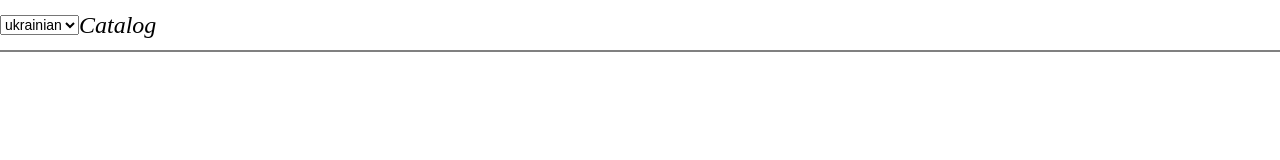
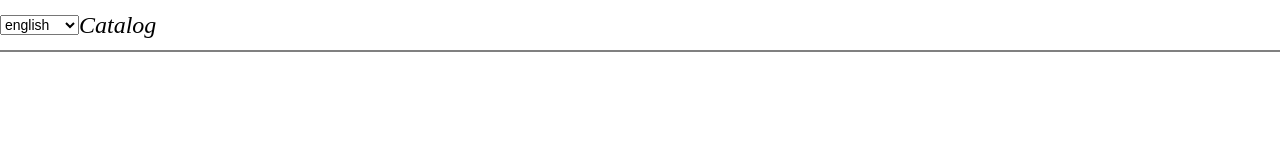
Before and after one commit to TyraelS/ReactShop, a React app: page / in a window 1280 px wide. Shown: the top 160 px of the page. Built offline with nearby package versions, Linux system fonts and the light colour scheme.

Commit message:
Added Catalog Page

```diff
--- a/src/components/App/App.jsx
+++ b/src/components/App/App.jsx
@@ -1,17 +1,24 @@
 import React from 'react';
-import PropTypes from 'prop-types';
+import { BrowserRouter, Switch, Route } from 'react-router-dom';
 
-import Header from '../Header';
+import Catalog from '../pages/Catalog';
+import Basket from '../pages/Basket';
+import Order from '../pages/Order';
+import ThankYou from '../pages/ThankYou';
 
 const displayName = 'App';
 
-const propTypes = {
-  language: PropTypes.string.isRequired
-};
-
-export default function App({ language }) {
-  return <Header page="catalog" language={language} />;
+export default function App() {
+  return (
+    <BrowserRouter>
+      <Switch>
+        <Route path="/" exact component={Catalog} />
+        <Route path="/basket" component={Basket} />
+        <Route path="/order" component={Order} />
+        <Route path="/thankyou" component={ThankYou} />
+      </Switch>
+    </BrowserRouter>
+  );
 }
 
 App.displayName = displayName;
-App.propTypes = propTypes;
--- a/src/components/Header/Header.jsx
+++ b/src/components/Header/Header.jsx
@@ -1,13 +1,14 @@
 import React from 'react';
 import PropTypes from 'prop-types';
-
-import LangSwitch from '../LangSwitch';
-import HeaderText from '../HeaderText';
 
 const displayName = 'Header';
 
 const propTypes = {
-  page: PropTypes.string.isRequired
+  children: PropTypes.oneOfType([PropTypes.arrayOf(PropTypes.node), PropTypes.node])
+};
+
+const defaultProps = {
+  children: null
 };
 
 const divStyle = {
@@ -17,14 +18,10 @@ const divStyle = {
   alignItems: 'center',
   borderBottom: '2px solid gray'
 };
-export default function Header({ page }) {
-  return (
-    <div style={divStyle}>
-      <LangSwitch currentLanguage="ukrainian" />
-      <HeaderText value={page} />
-    </div>
-  );
+export default function Header({ children }) {
+  return <div style={divStyle}>{children}</div>;
 }
 
 Header.displayName = displayName;
 Header.propTypes = propTypes;
+Header.defaultProps = defaultProps;
--- /dev/null
+++ b/src/components/pages/Basket/index.js
@@ -0,0 +1,3 @@
+import Basket from './Basket';
+
+export default Basket;
--- /dev/null
+++ b/src/components/pages/Catalog/Catalog.jsx
@@ -0,0 +1,20 @@
+import React from 'react';
+
+import Header from '../../Header';
+import HeaderText from '../../HeaderText';
+import LangSwitch from '../../LangSwitch';
+
+const displayName = 'Catalog';
+
+export default function Catalog() {
+  return (
+    <>
+      <Header>
+        <LangSwitch currentLanguage="english" />
+        <HeaderText value="catalog" />
+      </Header>
+    </>
+  );
+}
+
+Catalog.displayName = displayName;
--- /dev/null
+++ b/src/components/pages/Catalog/index.js
@@ -0,0 +1,3 @@
+import Catalog from './Catalog';
+
+export default Catalog;
--- /dev/null
+++ b/src/components/pages/Order/index.js
@@ -0,0 +1,3 @@
+import Order from './Order';
+
+export default Order;
--- /dev/null
+++ b/src/components/pages/ThankYou/index.js
@@ -0,0 +1,3 @@
+import ThankYou from './ThankYou';
+
+export default ThankYou;
```
Also changed, not shown: src/components/pages/Basket/Basket.jsx (added), src/components/pages/Order/Order.jsx (added), src/components/pages/ThankYou/ThankYou.jsx (added), 1 other file (tests, documents, lock files or other folders).
